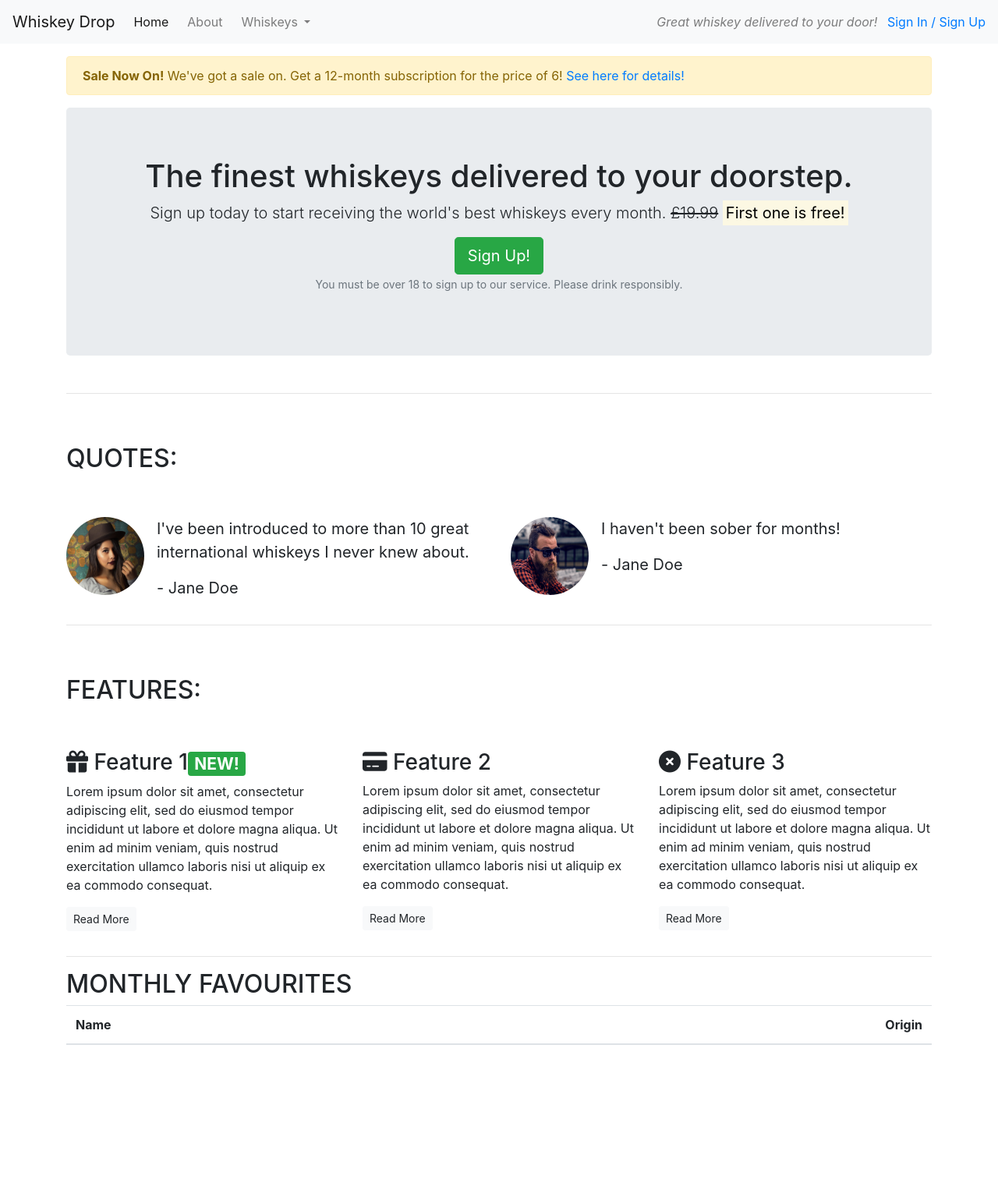
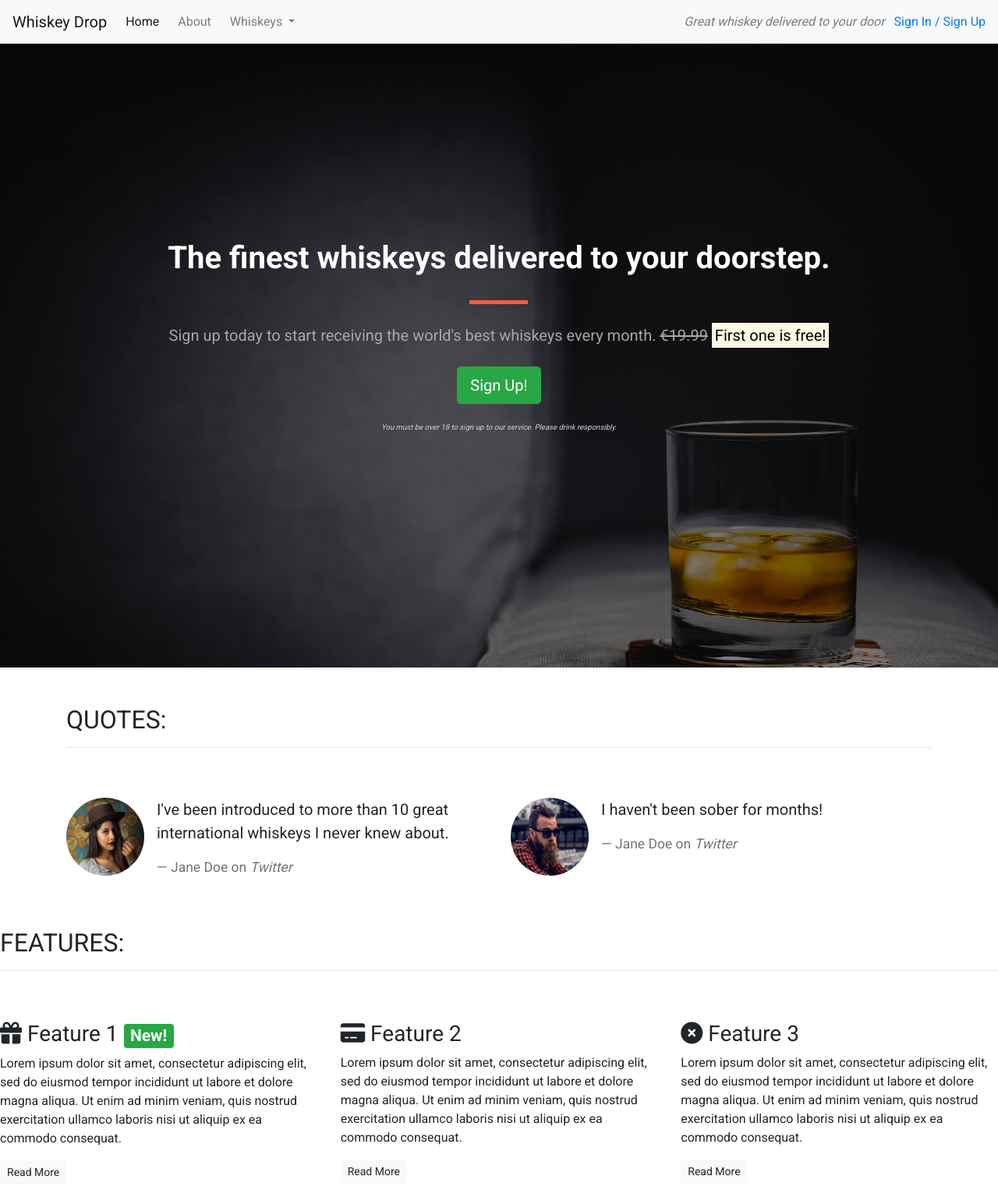
Before and after one commit to bpstephanie/Borrador, a plain HTML site: page index.html in a window 1280 px wide. Shown: the whole page at 78% size. Before the commit the page ends 1356 px from the top, so only its background shows below. Drawn offline with nearby package versions, Linux system fonts and the light colour scheme.

Commit message:
Add styling to css file and whiskey background image

```diff
--- /dev/null
+++ b/assets/css/style.css
@@ -0,0 +1,100 @@
+body {
+    font-family: 'Roboto', sans-serif;
+}
+
+/* Containers */
+
+.alert-container {}
+
+.callout-container {
+    height: 100vh;
+
+    background: url('../images/whiskey-background.jpg') no-repeat center center fixed;
+    -webkit-background-size: cover;
+    -moz-background-size: cover;
+    -o-background-size: cover;
+    background-size: cover;
+
+    display: flex;
+    align-items: center;
+    justify-content: center;
+
+    position: relative;
+}
+
+.opaque-overlay {
+    position: absolute;
+    top: 0;
+    left: 0;
+    height: 100%;
+    width: 100%;
+    background-color: rgba(0, 0, 0, 0.5);
+}
+
+.quotes-container {}
+
+.features-container {}
+
+/* Block dividers */
+
+.block-divider {
+    width: 75px;
+    height: 5px;
+    border: 0;
+    background-color: #444;
+}
+
+.block-divider--orange {
+    background-color: #f05f40;
+}
+
+.block-divider--short {
+    width: 35px;
+}
+
+/* Jumbotron */
+
+.jumbotron {
+    background-color: transparent;
+}
+
+.jumbotron h1 {
+    color: white;
+    font-weight: bold;
+    margin-bottom: 30px;
+    color: white;
+}
+
+.jumbotron .lead {
+    color: #a7a7a7;
+    margin: 25px 0;
+}
+
+.jumbotron small {
+    font-size: 60%;
+    font-style: italic;
+    color: #d0d0d0;
+}
+
+/* Buttons */
+
+.btn--cta {
+    font-weight: bold;
+    border-radius: 23px;
+    width: 160px;
+}
+
+.btn--red {
+    color: white;
+    background-color: #f05f40;
+    border-color: #f05f40;
+}
+
+.btn--red:hover,
+.btn--red:active,
+.btn--red:focus,
+.btn--red:active:focus {
+    background-color: #df4929;
+    border-color: #df4929;
+    color: white;
+}
--- a/index.html
+++ b/index.html
@@ -9,75 +9,85 @@
 
     <link rel="stylesheet" href="https://cdn.jsdelivr.net/npm/bootstrap@4.6.2/dist/css/bootstrap.min.css"
         integrity="sha384-xOolHFLEh07PJGoPkLv1IbcEPTNtaed2xpHsD9ESMhqIYd0nLMwNLD69Npy4HI+N" crossorigin="anonymous">
-    <!-- Fontawesome-->
+    <!-- Fontawesome -->
     <script src="https://kit.fontawesome.com/6bd427a7f6.js" crossorigin="anonymous"></script>
+    <!-- Google fonts -->
+    <link rel="preconnect" href="https://fonts.googleapis.com">
+    <link rel="preconnect" href="https://fonts.gstatic.com" crossorigin>
+    <link href="https://fonts.googleapis.com/css2?family=Roboto:wght@400;700&display=swap" rel="stylesheet">
+    <link rel="stylesheet" href="assets/css/style.css" type="text/css" />
 </head>
 
 <body>
-    <nav class="navbar navbar-light bg-light navbar-expand-sm">
-        <a class="navbar-brand" href="/">Whiskey Drop</a>
+    <!--Nav-->
+    <nav class="navbar navbar-light navbar-expand-sm bg-light">
+        <a href="/" class="navbar-brand">
+                    Whiskey Drop</a>
 
-        <button class="navbar-toggler ml-auto" type="button" data-toggle="collapse" data-target="#navbarNavDropdown"
-            aria-controls="navbarNavDropdown" aria-expanded="false" aria-label="Toggle navigation"><span
-                class="navbar-toggler-icon"></span>
-        </button>
-        <div class="collape navbar-collapse" id="navbarNavDropdown">
+        <button class="navbar-toggler ml-auto" type="button" data-toggle="collapse" data-target="#navbarNavDropdown" aria-controls="navbarNavDropdown" aria-expanded="false" aria-label="Toggle navigation">
+        <span class="navbar-toggler-icon"></span></button>
+
+        <div class="collapse navbar-collapse" id="navbarNavDropdown">
             <ul class="navbar-nav mr-auto">
                 <li class="active nav-item mr-2"><a class="nav-link" href="/">Home</a></li>
-                <li class="nav-item mr-2"><a class="nav-link" href="/about">About</a></li>
+                <li class="nav-item mr-2"><a class="nav-link" href="">About</a></li>
                 <li class="nav-item dropdown">
-                    <a class="nav-link dropdown-toggle" href="#" id="navbarNavDropdownMenuLink" role="button"
-                        data-toggle="dropdown" aria-haspopup="true" aria-expanded="false">Whiskeys
+                    <a class="nav-link dropdown-toggle" href="#" id="navbarDropdownMenuLink" role="button" data-toggle="dropdown" aria-haspopup="true" aria-expanded="false">
+          Whiskeys
         </a>
-                    <div class="dropdown-menu" aria-labelledby="navbarNavDropdownMenuLink">
+                    <div class="dropdown-menu" aria-labelledby="navbarDropdownMenuLink">
                         <a class="dropdown-item" href="#">Irish</a>
-                        <a class="dropdown-item" href="#">Scottish</a>
+                        <a class="dropdown-item" href="#">Scotch</a>
                         <a class="dropdown-item" href="#">Japanese</a>
                         <a class="dropdown-item" href="#">American</a>
-
                     </div>
                 </li>
-                <li class="nav-item mr-2 d-block d-sm-none"><a class="nav-link" href="/login">Sign In / Sign Up</a></li>
+
+                <li class="nav-item mr-2 d-block d-sm-none"><a class="nav-link" href="">Sign In / Sign Up</a></li>
             </ul>
         </div>
         <div class="d-none d-md-block">
-            <p class="navbar-text my-auto mr-2"><i>Great whiskey delivered to your door!</i></p>
+            <p class="navbar-text my-auto mr-2"><i>Great whiskey delivered to your door</i></p>
             <a href="/login">Sign In / Sign Up</a>
         </div>
+        <!--</div>-->
     </nav>
-    <article class="container mt-3">
-        <div class="row d-none d-sm-block">
+    <!--<div class="container alert-container">-->
+    <!--    <div class="row d-none d-sm-block">-->
+    <!--        <div class="col-12">-->
+    <!--            <div class="alert alert-warning">-->
+    <!--                <strong>Sale Now On!</strong> We've got a sale on. Get a 12 month subscription for the price of 6! <a href="">See here for more details</a>-->
+    <!--            </div>-->
+    <!--        </div>-->
+    <!--    </div>-->
+    <!--</div>-->
+    <div class="container-fluid callout-container">
+        <!-- Callout -->
+        <div class="opaque-overlay">&nbsp;</div>
+        <div class="row">
             <div class="col-12">
-                <div class="alert alert-warning">
-                    <strong>Sale Now On!</strong> We've got a sale on. Get a 12-month subscription for the price of 6!
-                    <a href="">See here for details!</a>
+                <section class="callout jumbotron text-center">
+                    <h1 class="jumbotron-header">The finest whiskeys delivered to your doorstep.</h1>
+                    <hr class="block-divider block-divider--orange">
+                    <p class="lead">Sign up today to start receiving the world's best whiskeys every month.
+                        <s class="d-none d-sm-inline">€19.99</s>
+                        <span class="d-inline d-sm-none"><br></span>
+                        <strong><mark>First one is free!</mark></strong></p>
+                    <p><button class="btn btn-lg btn-success" data-toggle="modal" data-target="#signUpModal">Sign Up!</button></p>
+                    <p class="text-muted"><small>You must be over 18 to sign up to our service. Please drink responsibly.</small></p>
+                </section>
             </div>
         </div>
     </div>
-        <!-- Callout -->
-        <div class="row">
-            <div class="col-12">
-                <section class="callout jumbotron text-center">
-                    <h1>The finest whiskeys delivered to your doorstep.</h1>
-                    <p class="lead">Sign up today to start receiving the world's best whiskeys every month.
-                        <s class="d-none d-sm-inline">£19.99</s>
-                        <span class="d-inline d-sm-none"><br></span>
-                        <strong><mark> First one is free!</mark></strong></p>
-                    <button class="btn btn-success btn-lg" data-toggle="modal" data-target="#signUpModal">Sign
-                        Up!</button>
-                    <p class="text-muted"><small>You must be over 18 to sign up to our service. Please drink
-                            responsibly.</small></p>
-                </section>
-            </div>
-        </div>
     <!-- /.callout -->
-        <hr>
 
     <!-- Quotes -->
+    <div class="container quotes-container">
         <section class="quotes">
             <div class="row">
                 <div class="col-12 my-5">
                     <h2 class="text-uppercase">Quotes:</h2>
+                    <hr />
                 </div>
             </div>
             <div class="row">
@@ -88,9 +98,8 @@
                         </div>
                         <div class="media-body">
                             <blockquote class="blockquote">
-                                <p>I've been introduced to more than 10 great international whiskeys I never knew about.
-                                </p>
-                                <p>- Jane Doe</p>
+                                <p>I've been introduced to more than 10 great international whiskeys I never knew about.</p>
+                                <footer class="blockquote-footer">Jane Doe on <cite title="Twitter">Twitter</cite></footer>
                             </blockquote>
                         </div>
                     </div>
@@ -103,73 +112,53 @@
                         <div class="media-body">
                             <blockquote class="blockquote">
                                 <p>I haven't been sober for months!</p>
-                                <p>- Jane Doe</p>
+                                <footer class="blockquote-footer">Jane Doe on <cite title="Twitter">Twitter</cite></footer>
                             </blockquote>
                         </div>
                     </div>
                 </div>
             </div>
         </section>
+    </div>
     <!-- /.quotes -->
-        <hr>
 
     <!-- Features -->
+    <div class="features-container">
         <section class="features">
             <div class="row">
                 <div class="col-12 my-5">
                     <h2 class="text-uppercase">Features:</h2>
+                    <hr />
                 </div>
             </div>
             <div class="row">
                 <div class="col-12 col-md-6 col-lg-4">
                     <div class="feature">
-                        <h3><i class="fa-solid fa-gift d-none d-sm-inline"></i> Feature 1<span
-                                class="badge badge-success">NEW!</span></h3>
-                        <p>Lorem ipsum dolor sit amet, consectetur adipiscing elit, sed do eiusmod tempor incididunt ut
-                            labore et dolore magna aliqua. Ut enim ad minim veniam, quis nostrud exercitation ullamco
-                            laboris nisi ut aliquip ex ea commodo consequat.</p>
+                        <h3><i class="fas fa-gift d-none d-sm-inline"></i> Feature 1 <span class="badge badge-success">New!</span></h3>
+                        <p>Lorem ipsum dolor sit amet, consectetur adipiscing elit, sed do eiusmod tempor incididunt ut labore et dolore magna aliqua. Ut enim ad minim veniam, quis nostrud exercitation ullamco laboris nisi ut aliquip ex ea commodo consequat.</p>
                         <p><a class="btn btn-sm btn-light" href="">Read More</a></p>
                     </div>
                 </div>
                 <div class="col-12 col-md-6 col-lg-4">
                     <div class="feature">
-                        <h3><i class="fa-solid fa-credit-card d-none d-sm-inline"></i> Feature 2</h3>
-                        <p>Lorem ipsum dolor sit amet, consectetur adipiscing elit, sed do eiusmod tempor incididunt ut
-                            labore et dolore magna aliqua. Ut enim ad minim veniam, quis nostrud exercitation ullamco
-                            laboris nisi ut aliquip ex ea commodo consequat.</p>
+                        <h3><i class="fas fa-credit-card d-none d-sm-inline"></i> Feature 2</h3>
+                        <p>Lorem ipsum dolor sit amet, consectetur adipiscing elit, sed do eiusmod tempor incididunt ut labore et dolore magna aliqua. Ut enim ad minim veniam, quis nostrud exercitation ullamco laboris nisi ut aliquip ex ea commodo consequat.</p>
                         <p><a class="btn btn-sm btn-light" href="">Read More</a></p>
                     </div>
                 </div>
                 <div class="col-12 d-md-none d-lg-block col-lg-4">
                     <div class="feature">
-                        <h3><i class="fa-solid fa-circle-xmark d-none d-sm-inline"></i> Feature 3</h3>
-                        <p>Lorem ipsum dolor sit amet, consectetur adipiscing elit, sed do eiusmod tempor incididunt ut
-                            labore et dolore magna aliqua. Ut enim ad minim veniam, quis nostrud exercitation ullamco
-                            laboris nisi ut aliquip ex ea commodo consequat.</p>
+                        <h3><i class="fas fa-times-circle d-none d-sm-inline"></i> Feature 3</h3>
+                        <p>Lorem ipsum dolor sit amet, consectetur adipiscing elit, sed do eiusmod tempor incididunt ut labore et dolore magna aliqua. Ut enim ad minim veniam, quis nostrud exercitation ullamco laboris nisi ut aliquip ex ea commodo consequat.</p>
                         <p><a class="btn btn-sm btn-light" href="">Read More</a></p>
                     </div>
                 </div>
             </div>
         </section>
+    </div>
     <!-- /.features -->
-        <hr>
-        <!-- Monthly Favourites -->
-        <section>
-            <h2 class="text-uppercase">Monthly Favourites</h2>
-            <table class="table">
-                <thead>
-                    <tr>
-                        <th class="col">Name</th>
-                        <th class="col">Origin</th>
-                    </tr>
-                </thead>
-            </table>
-        </section>
 
-        <!-- /.monthly favourites -->
-
-    </article>
-    <div class="modal fade" tabindex="-1" role="dialog" id="signUpModal">
+    <div class="modal" tabindex="-1" role="dialog" id="signUpModal">
         <div class="modal-dialog" role="document">
             <div class="modal-content">
                 <div class="modal-header">
@@ -190,10 +179,9 @@
                             <input type="password" class="form-control" id="password" placeholder="Password">
                         </div>
                         <div class="form-group">
-                            <label for="repeatPassword"> Repeat Password</label>
+                            <label for="repeatPassword">Repeat Password</label>
                             <input type="password" class="form-control" id="repeatPassword" placeholder="Repeat Password">
                         </div>
-
                         <button type="submit" class="btn btn-success">Submit</button>
                     </form>
                 </div>
```
Also changed, not shown: assets/images/whiskey-background.jpg (added). Lines whose indentation alone changed are shown as unchanged.
